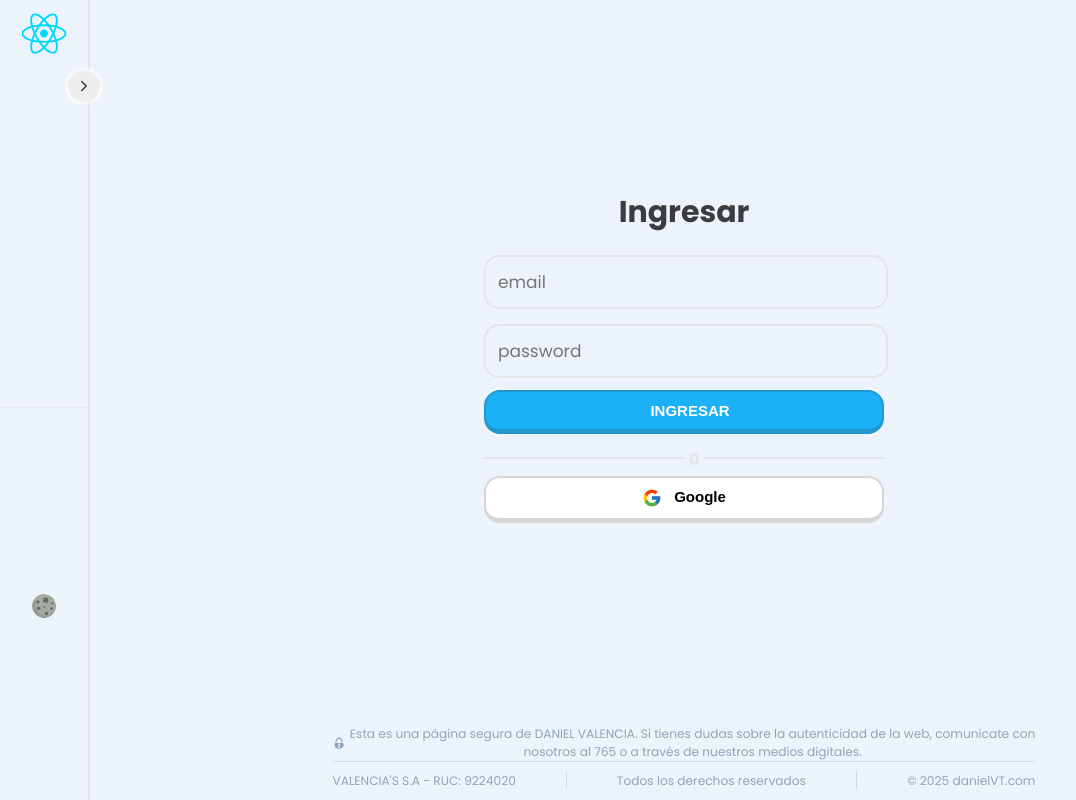
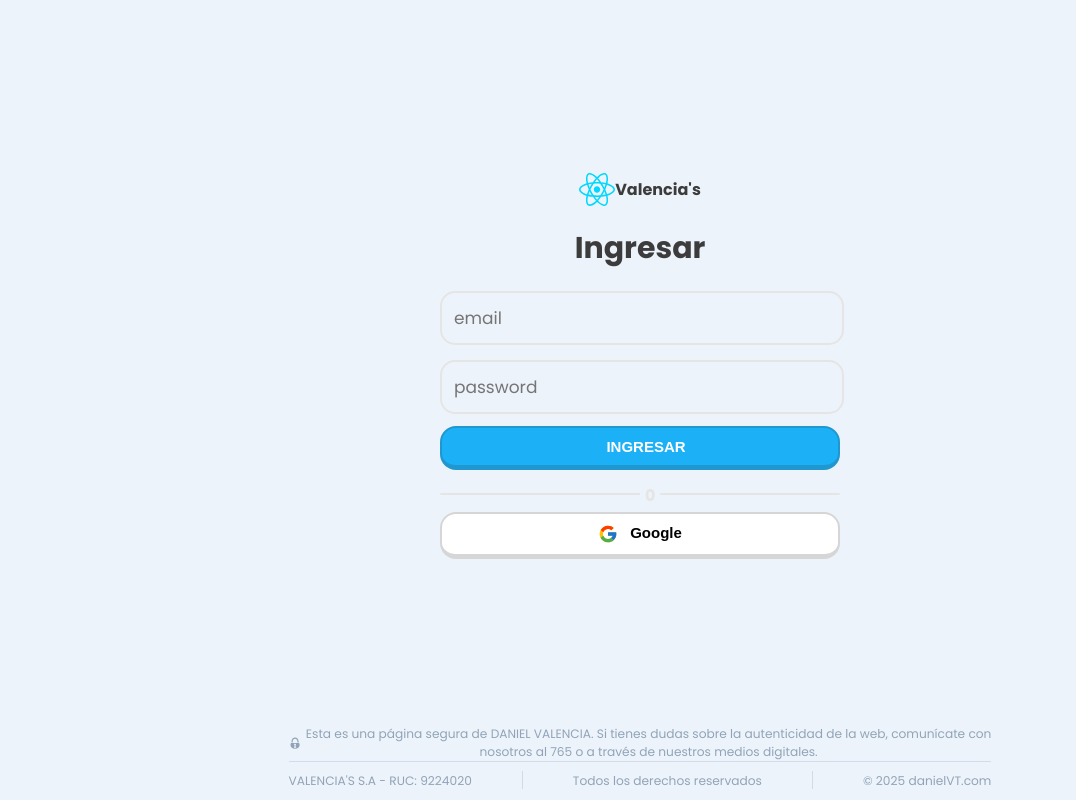
Before and after one commit to Daniel-Valencia-118/POS-system-react, a React (Vite) app: page /login in a window 1280 px wide. Shown: the whole page, without its empty margins (0-1076 px from the left). Built offline with nearby package versions, Linux system fonts and the light colour scheme; some icons are missing.

Commit message:
feat: Auth, protected routes and completed login

```diff
--- a/src/App.jsx
+++ b/src/App.jsx
@@ -1,26 +1,31 @@
 import styled, { ThemeProvider } from "styled-components";
-import { AuthContextProvider, GlobalStyles, MyRoutes, Sidebar, useThemeStore } from "./index";
+import { AuthContextProvider, GlobalStyles, Login, MyRoutes, Sidebar, useThemeStore } from "./index";
 import { Device } from "./styles/breakpoints"
 import { useState } from "react";
+import { useLocation } from "react-router-dom"; // Para saber donde nos encontramos
 
 function App() {
-  const [siderbarOpen, setSidebarOpen] = useState(false);
+  const [siderbarOpen, setSidebarOpen] = useState(false); // estado para el sidebar
   const { themeStyle } = useThemeStore();
+  const { pathname } = useLocation();
   return (
     <ThemeProvider theme={themeStyle} >   {/* theme es un atributo de themeProvider y este comparte los objetos de ThemeStore */}
-      <AuthContextProvider>
-        {/* El contexto estará escuchando siempre lo que pase dentro, aquí 'container' */}
+      <AuthContextProvider> {/* El contexto estará escuchando siempre lo que pase dentro, aquí 'container' */}
+        <GlobalStyles /> {/* estilos globales */}
+        { // Si la ruta es 'login' entonces cargar Login si no mostrar sidebar
+          pathname != "/login" ? (
             <Container className={siderbarOpen ? "active" : ""}> {/* Contenedor interactua con siderbar,cuando es true esta activo */}
               {/* seccion 1 */}
-          <GlobalStyles />
               <section className="contentSidebar">
                 <Sidebar state={siderbarOpen} setState={() => setSidebarOpen(!siderbarOpen)} />
+              </section>
 
-          </section>
               {/* seccion 2 */}
               <section className="contentMenuhambur">menu ambur</section>
               <section className="contentRouters"> <MyRoutes /> </section>
             </Container>
+          ) : (<Login/>)
+        }
       </AuthContextProvider>
     </ThemeProvider>
   );
--- a/src/components/template/LoginTemplate.jsx
+++ b/src/components/template/LoginTemplate.jsx
@@ -8,6 +8,11 @@ export function LoginTemplate() {
   return (
     <Container>
         <div className="card">
+            <ContentLogo>
+              <img src={v.logo} />
+              <span>Valencia's</span>
+            </ContentLogo>
+
             <Title $paddingbottom="20px"> Ingresar </Title>
             <form>
               <InputText2>
@@ -39,6 +44,8 @@ const Container = styled.div`
   align-items: center;
   text-align: center;
   flex-direction: column;
+  padding: 0 10px;
+  color: ${({ theme }) => theme.text}; // color del container
 
   .card {
     display: flex;
@@ -52,4 +59,17 @@ const Container = styled.div`
       width: 400px;
     }
   }
-`
+`;
+
+const ContentLogo = styled.section`
+  display: flex;
+  align-items: center;
+  justify-content: center;
+  margin: 20px;
+  span {
+    font-weight: 700;
+  }
+  img {
+    width: 10%;
+  }
+`;
--- /dev/null
+++ b/src/hooks/ProtectedRoute.jsx
@@ -0,0 +1,7 @@
+import { Navigate, Outlet } from "react-router-dom"
+
+export const ProtectedRoute = ({ user, redirecTo, children }) => {
+    if (user == null) return <Navigate replace to = {redirecTo} /> // replace reemplaza toda ruta con el 'redirecTo'
+
+    return children?children: <Outlet/>; // '?' si no hay children entonces Outlet espera a que la pagina cargue
+}
--- a/src/index.js
+++ b/src/index.js
@@ -1,11 +1,12 @@
 export * from './App';
 export * from './main';
 export * from './context/AuthContext';
+export * from './hooks/ProtectedRoute';
+export * from './pages/Home';
+export * from './pages/Login';
 export * from './routes/routes';
 export * from './store/AuthStore';
 export * from './store/ThemeStore';
-export * from './pages/Home';
-export * from './pages/Login';
 export * from './styles/breakpoints';
 export * from './styles/GlobalStyles';
 export * from './styles/themes';
--- a/src/routes/routes.jsx
+++ b/src/routes/routes.jsx
@@ -1,11 +1,16 @@
 import { Routes, Route, BrowserRouter } from "react-router-dom";
-import { Home, Login } from "../index"
+import { Home, Login, ProtectedRoute, UserAuth } from "../index"
 
 // Rutas de sistema usando DOM y home desde index
 export function MyRoutes() {
+    const { user } = UserAuth(); // el user de la Autentificacion
     return (
         <Routes>
-            <Route path="/" element={<Home />} />
+            {/* Ruta que protege el Home (children) sin login */}
+            <Route element = {<ProtectedRoute user = {user} redirecTo="/login"/>}>
+                <Route path="/" element={<Home />} />
+            </Route>
+            {/* La ruta de login es accesible por todos */}
             <Route path="/login" element={<Login />} />
         </Routes>
     )
```
Lines whose indentation alone changed are shown as unchanged.
